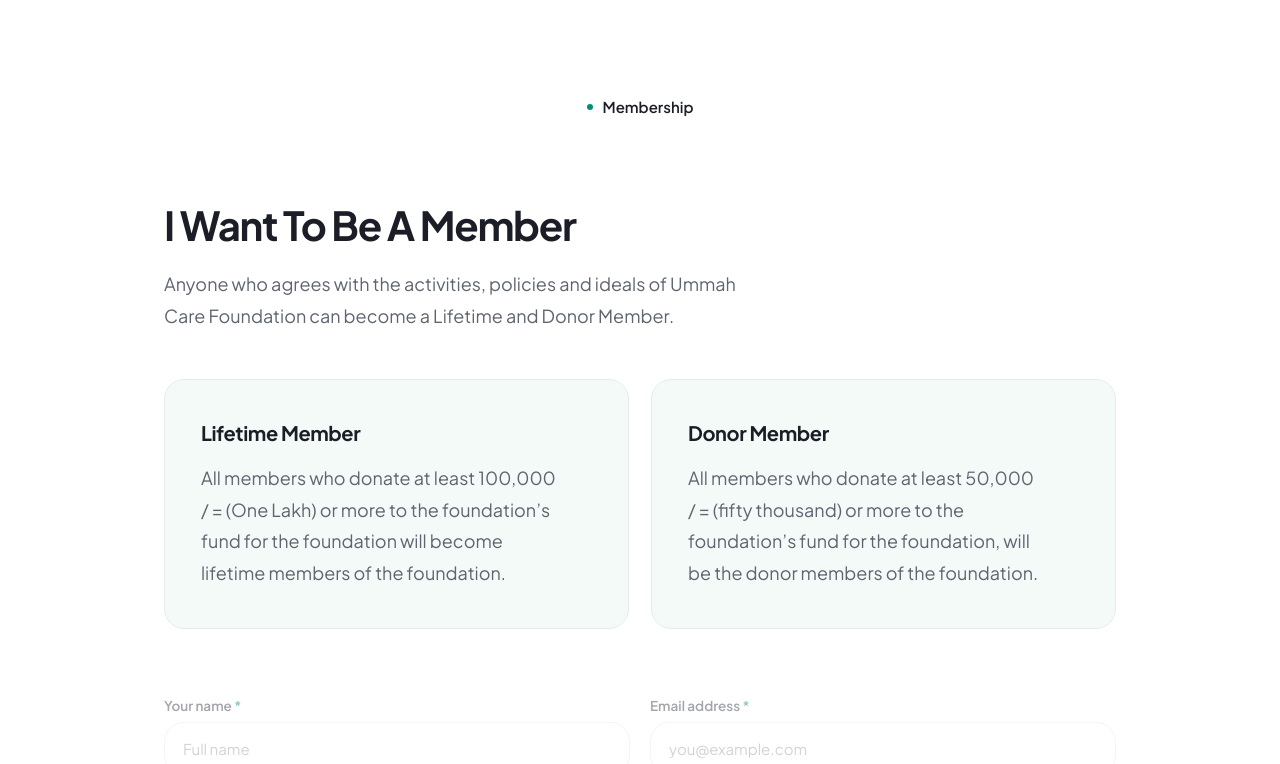
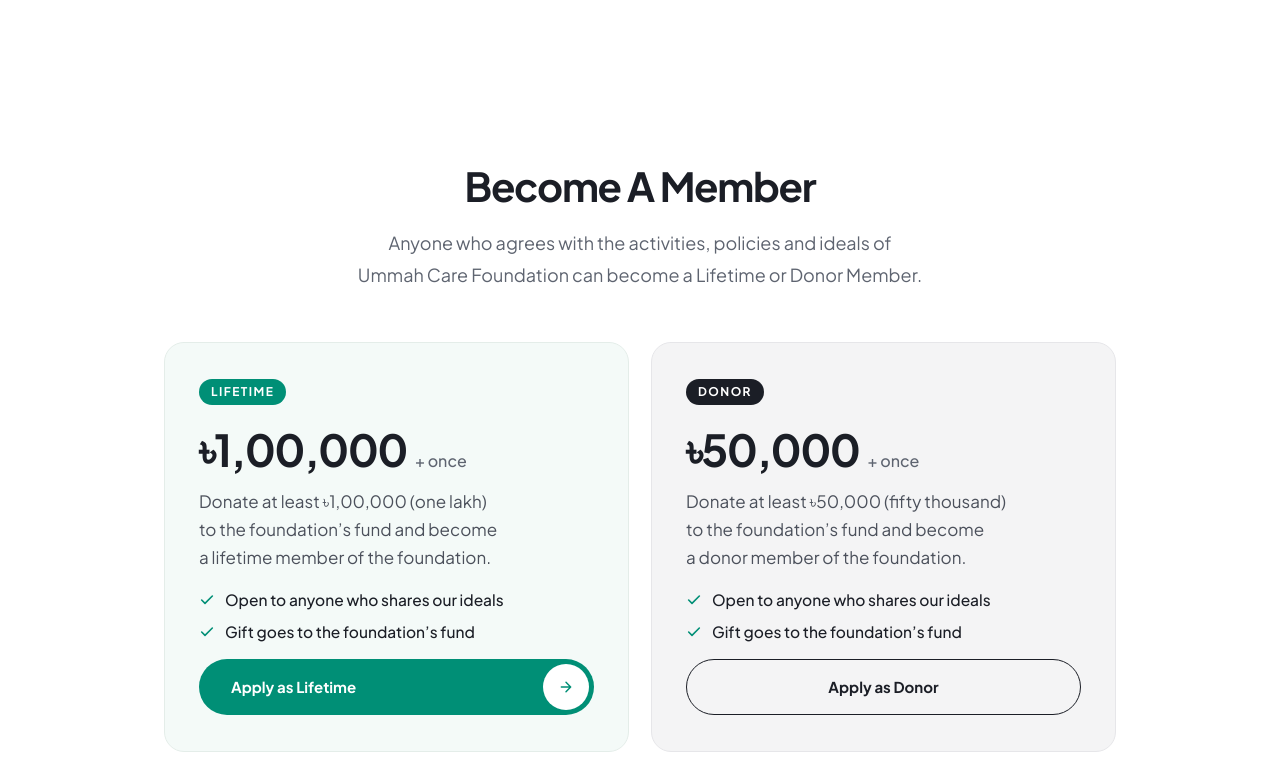
Before and after one commit to ashrafux/ummah-care-foundation, an Astro site: page /membership in a window 1280 px wide. Shown: the part 73-837 px from the top of the page. Built offline with nearby package versions, Linux system fonts and the light colour scheme; Astro itself is replaced by a stand-in of ours.

Commit message:
Rebuild the Membership page with tier cards
Lifetime and Donor membership now sit side by side as cards with the
minimum gift, the description and an Apply button. Apply picks the tier
for the request form below, which sends it with the name, email and
message. Built from the site's own type, colours, panels and buttons,
with 144px above and below like Contact and Donate.

Co-Authored-By: Claude Opus 5.5 <noreply@anthropic.com>

```diff
--- a/src/pages/membership.astro
+++ b/src/pages/membership.astro
@@ -1,40 +1,57 @@
 ---
 import Base from '../layouts/Base.astro';
-import PageHero from '../components/PageHero.astro';
+
+// Two tiers, side by side, each with its own Apply button. Apply picks the tier for the
+// request form below and scrolls to it. Built only from the site's own type, colours,
+// panels, inputs and buttons.
+const TIERS = [
+  { key: 'Lifetime Member', badge: 'Lifetime', amount: '৳1,00,000', text: 'Donate at least ৳1,00,000 (one lakh) to the foundation’s fund and become a lifetime member of the foundation.', tone: 'mint' },
+  { key: 'Donor Member', badge: 'Donor', amount: '৳50,000', text: 'Donate at least ৳50,000 (fifty thousand) to the foundation’s fund and become a donor member of the foundation.', tone: 'soft' }
+];
+const PERKS = ['Open to anyone who shares our ideals', 'Gift goes to the foundation’s fund'];
+const arrow = '<svg width="16" height="16" viewBox="0 0 24 24" fill="none" stroke="currentColor" stroke-width="2.2" stroke-linecap="round" stroke-linejoin="round"><path d="M5 12h13M12 5l7 7-7 7" /></svg>';
+const check = '<svg width="16" height="16" viewBox="0 0 24 24" fill="none" stroke="currentColor" stroke-width="2.4" stroke-linecap="round" stroke-linejoin="round" aria-hidden="true"><path d="M20 6L9 17l-5-5" /></svg>';
 ---
 <Base title="Membership" description="Anyone who agrees with the activities, policies and ideals of Ummah Care Foundation can become a Lifetime or Donor Member.">
-  <PageHero crumb="Membership" />
-
   <section class="member">
     <div class="member__inner">
-      <div data-reveal="0">
-        <h2 class="h2">I want to be a member</h2>
-        <p class="lead member__lead">Anyone who agrees with the activities, policies and ideals of Ummah Care Foundation can become a Lifetime and Donor Member.</p>
+      <header class="member__head" data-reveal="0">
+        <h1 class="h2 member__title">Become a member</h1>
+        <p class="lead member__lead">Anyone who agrees with the activities, policies and ideals of Ummah Care Foundation can become a Lifetime or Donor Member.</p>
+      </header>
+
+      <div class="member__cards" data-reveal="100">
+        {TIERS.map((t, i) => (
+          <article class:list={['tier', `tier--${t.tone}`]}>
+            <span class="tier__badge">{t.badge}</span>
+            <p class="tier__amount">{t.amount}<small>+ once</small></p>
+            <p class="tier__text">{t.text}</p>
+            <ul class="tier__perks">
+              {PERKS.map((p) => <li><span set:html={check} />{p}</li>)}
+            </ul>
+            <a href="#member-form" class:list={['btn', i === 0 ? 'btn--teal btn-fx' : 'btn--outline', 'tier__btn']} data-apply={t.key}>
+              {i === 0
+                ? <Fragment><span class="roll"><span>Apply as {t.badge}</span></span><span class="roll-ico" aria-hidden="true"><i set:html={arrow} /><i set:html={arrow} /></span></Fragment>
+                : <Fragment>Apply as {t.badge}</Fragment>}
+            </a>
+          </article>
+        ))}
       </div>
 
-      <div class="member__cards" data-reveal="100">
-        <div class="panel member__card">
-          <h4 class="h4">Lifetime Member</h4>
-          <p class="lead member__cardText">All members who donate at least 100,000 / = (One Lakh) or more to the foundation’s fund for the foundation will become lifetime members of the foundation.</p>
-        </div>
-        <div class="panel member__card">
-          <h4 class="h4">Donor Member</h4>
-          <p class="lead member__cardText">All members who donate at least 50,000 / = (fifty thousand) or more to the foundation’s fund for the foundation, will be the donor members of the foundation.</p>
-        </div>
-      </div>
-
-      <div class="member__form" data-reveal="160">
+      <div class="member__form" id="member-form" data-reveal="160">
         <div class="notice" data-form-sent="membership" hidden tabindex="-1">
           <span class="notice__icon"><svg width="18" height="18" viewBox="0 0 24 24" fill="none" stroke="#fff" stroke-width="2.6" stroke-linecap="round" stroke-linejoin="round" aria-hidden="true"><path d="M20 6L9 17l-5-5" /></svg></span>
           <p>Thank you — we have received your membership request.</p>
         </div>
         <form class="form" data-form="membership">
+          <input type="hidden" name="membership" value="Lifetime Member" data-member-type />
+          <p class="member__applying">Applying as <b data-member-out>Lifetime Member</b></p>
           <div class="field-grid member__grid">
-            <div class="field"><label class="label" for="mb-name">Your name <em>*</em></label><input id="mb-name" class="input" type="text" required placeholder="Full name" /></div>
-            <div class="field"><label class="label" for="mb-email">Email address <em>*</em></label><input id="mb-email" class="input" type="email" required placeholder="you@example.com" /></div>
+            <div class="field"><label class="label" for="mb-name">Your name <em>*</em></label><input id="mb-name" class="input" type="text" required autocomplete="name" placeholder="Full name" /></div>
+            <div class="field"><label class="label" for="mb-email">Email address <em>*</em></label><input id="mb-email" class="input" type="email" required autocomplete="email" placeholder="you@example.com" /></div>
           </div>
           <div class="field"><label class="label" for="mb-message">Anything else you would like us to know?</label><textarea id="mb-message" class="textarea" placeholder="Your message"></textarea></div>
-          <div><button type="submit" class="btn btn--teal btn-fx"><span class="roll"><span>Submit request</span></span><span class="roll-ico" aria-hidden="true"><i><svg width="16" height="16" viewBox="0 0 24 24" fill="none" stroke="currentColor" stroke-width="2.2" stroke-linecap="round" stroke-linejoin="round"><path d="M5 12h13M12 5l7 7-7 7" /></svg></i><i><svg width="16" height="16" viewBox="0 0 24 24" fill="none" stroke="currentColor" stroke-width="2.2" stroke-linecap="round" stroke-linejoin="round"><path d="M5 12h13M12 5l7 7-7 7" /></svg></i></span></button></div>
+          <div><button type="submit" class="btn btn--teal btn-fx"><span class="roll"><span>Submit request</span></span><span class="roll-ico" aria-hidden="true"><i set:html={arrow} /><i set:html={arrow} /></span></button></div>
         </form>
       </div>
     </div>
@@ -43,15 +60,49 @@ import PageHero from '../components/PageHero.astro';
 
 <style>
   .member { background: #fff; }
-  .member__inner { max-width: calc(952px + 2 * var(--gutter)); margin: 0 auto; padding: 88px var(--gutter) 104px; }
-  .member__lead { margin-top: 20px; font-size: 18px; }
-  .member__cards { margin-top: 48px; display: grid; grid-template-columns: repeat(auto-fit, minmax(min(320px, 100%), 1fr)); gap: 22px; }
-  .member__card { padding: 40px 36px; }
-  .member__cardText { margin-top: 16px; font-size: 18px; text-wrap: balance; }
-  .member__form { margin-top: 56px; }
+  .member__inner { max-width: calc(952px + 2 * var(--gutter)); margin: 0 auto; padding: calc(92px + 144px) var(--gutter) 144px; }
+  .member__head { text-align: center; }
+  .member__lead { margin: 18px auto 0; max-width: 640px; }
+
+  .member__cards { margin-top: 52px; display: grid; grid-template-columns: repeat(2, minmax(0, 1fr)); gap: 22px; }
+  .tier { display: flex; flex-direction: column; gap: 16px; padding: 36px 34px; border-radius: 20px; border: 1px solid var(--line); }
+  .tier--mint { background: var(--bg-mint); }
+  .tier--soft { background: var(--bg-soft-2); border-color: var(--line-3); }
+  .tier__badge { align-self: flex-start; padding: 7px 12px; border-radius: 999px; background: var(--teal); color: #fff; font: 700 12px/1 var(--font); letter-spacing: .12em; text-transform: uppercase; }
+  .tier--soft .tier__badge { background: var(--ink); }
+  .tier__amount { margin: 6px 0 0; font: 700 44px/1 var(--font); letter-spacing: -.035em; color: var(--ink); }
+  .tier__amount small { margin-left: 8px; font: 500 16px/1 var(--font); letter-spacing: 0; color: var(--muted); }
+  .tier__text { margin: 0; font: 400 17px/1.65 var(--font); color: var(--grey-2); text-wrap: balance; }
+  .tier__perks { margin: 2px 0 0; padding: 0; list-style: none; display: flex; flex-direction: column; gap: 10px; font: 500 15.5px/1.4 var(--font); color: var(--ink); }
+  .tier__perks li { display: flex; gap: 10px; align-items: center; }
+  .tier__perks span { display: grid; color: var(--teal); }
+  .tier__btn { margin-top: auto; width: 100%; justify-content: center; }
+  .tier__btn.btn-fx { justify-content: space-between; }
+
+  .member__form { margin-top: 56px; scroll-margin-top: 32px; }
+  .member__applying { margin: 0; font: 500 15px/1 var(--font); color: var(--muted); }
+  .member__applying b { color: var(--teal-deep); }
   .member__grid { grid-template-columns: repeat(auto-fit, minmax(240px, 1fr)); }
+
+  @media (max-width: 900px) {
+    .member__inner { padding: 140px var(--gutter) 96px; }
+    .member__cards { grid-template-columns: 1fr; }
+  }
+  @media (max-width: 560px) {
+    .tier { padding: 28px 22px; }
+    .tier__amount { font-size: 36px; }
+  }
 </style>
 
 <script>
   import '../scripts/forms';
+
+  // "Apply as …" picks the tier for the request form, then the link scrolls down to it.
+  const typeIn = document.querySelector<HTMLInputElement>('[data-member-type]');
+  const typeOut = document.querySelector<HTMLElement>('[data-member-out]');
+  document.querySelectorAll<HTMLElement>('[data-apply]').forEach((a) => a.addEventListener('click', () => {
+    if (typeIn) typeIn.value = a.dataset.apply!;
+    if (typeOut) typeOut.textContent = a.dataset.apply!;
+    window.setTimeout(() => document.getElementById('mb-name')?.focus({ preventScroll: true }), 400);
+  }));
 </script>
```
